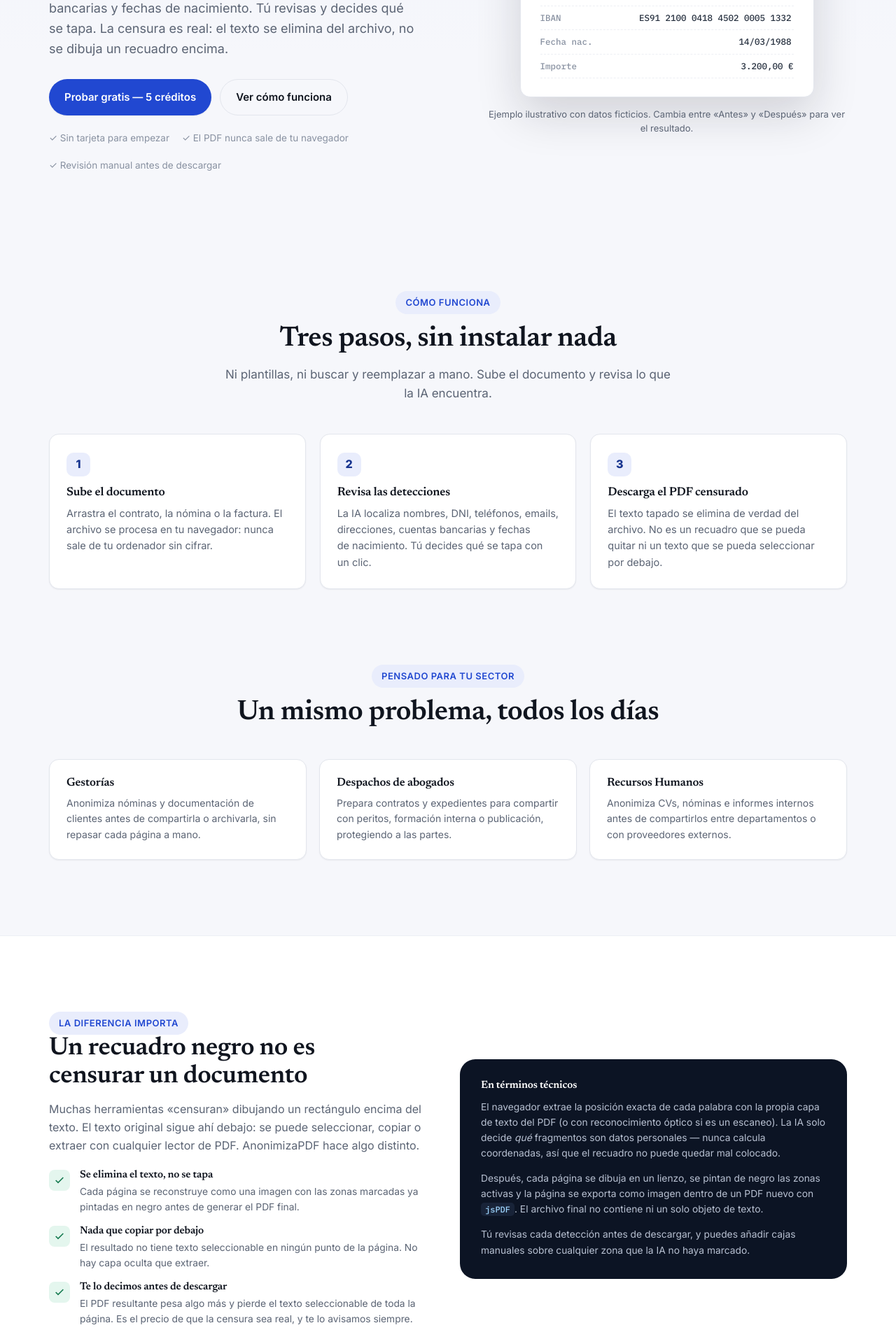
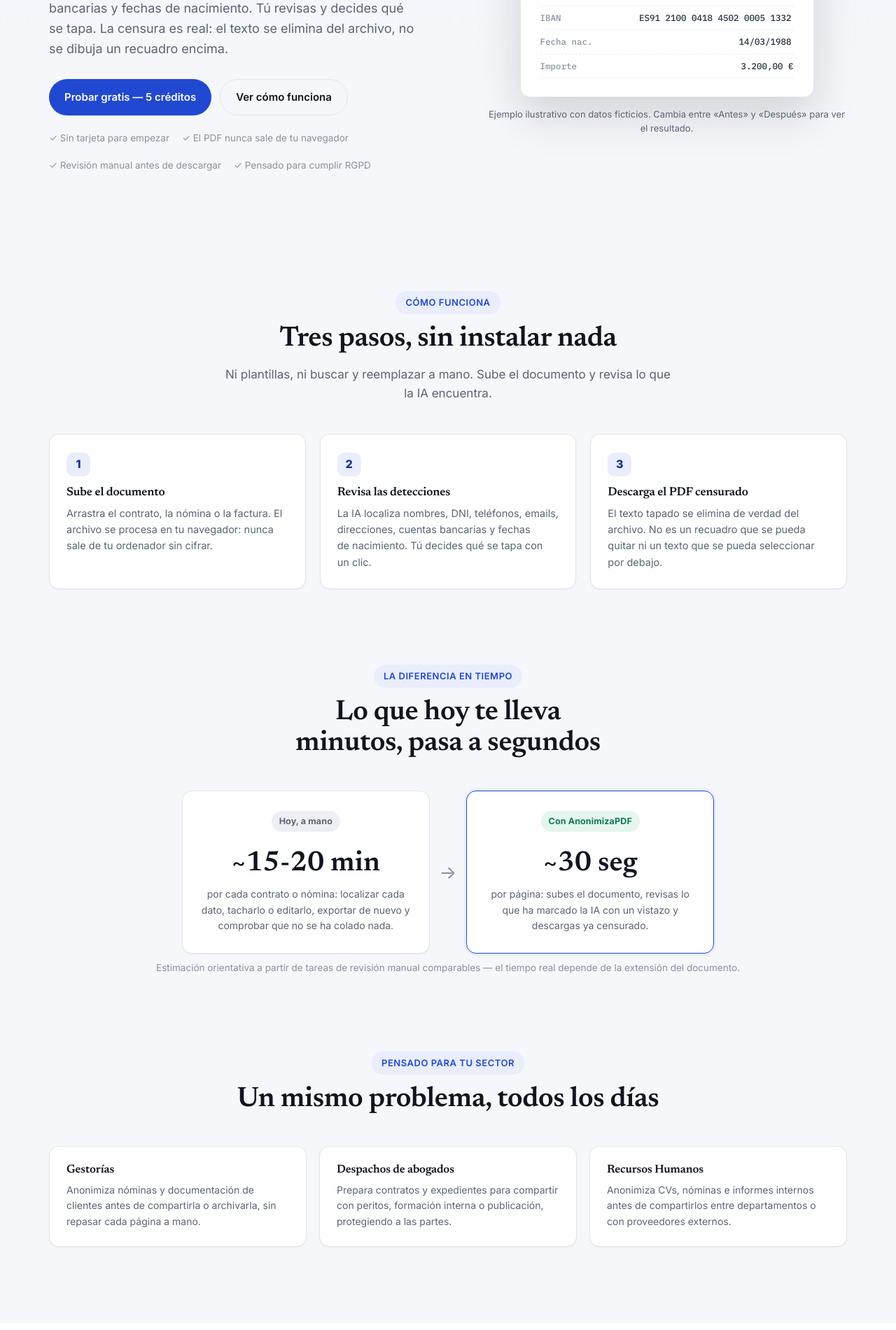
Before and after one commit to portuario491-bit/calculadoras-financieras, a PHP site: page /anonimiza-pdf/index.html in a window 1280 px wide. Shown: the part 577-2478 px from the top of the page at 70% size. Run offline with PHP 8.4, Linux system fonts and the light colour scheme.

Commit message:
Mejoras de conversión en la landing de AnonimizaPDF
Añade una barra fija de "Probar gratis" en móvil que aparece al pasar
el hero, un bloque honesto de comparación de tiempo (revisión manual
vs. la herramienta, marcado como estimación orientativa) y refuerza el
mensaje de cumplimiento RGPD junto a la confianza ya existente en el
hero. Sin testimonios ni cifras de clientes inventadas: la web todavía
no tiene clientes reales.

Bump de ?v= en styles.css y main.js (únicos archivos con contenido
modificado) para que el cambio llegue a quien ya había visitado la web
con el cacheo largo activado.

Co-Authored-By: Claude Sonnet 5 <noreply@anthropic.com>
Claude-Session: https://claude.ai/code/session_01KHPzpabkzP9pJMA3DdaojH

```diff
--- a/anonimiza-pdf/app.html
+++ b/anonimiza-pdf/app.html
@@ -8,7 +8,7 @@
 <link rel="preconnect" href="https://fonts.googleapis.com">
 <link rel="preconnect" href="https://fonts.gstatic.com" crossorigin>
 <link rel="stylesheet" href="https://fonts.googleapis.com/css2?family=Newsreader:wght@500;600;700&family=Inter:wght@400;500;600;700;800&family=IBM+Plex+Mono:wght@500&display=swap">
-<link rel="stylesheet" href="styles.css?v=20260829">
+<link rel="stylesheet" href="styles.css?v=20260829b">
 </head>
 <body>
 <div class="app-shell">
--- a/anonimiza-pdf/aviso-legal.html
+++ b/anonimiza-pdf/aviso-legal.html
@@ -8,7 +8,7 @@
 <link rel="preconnect" href="https://fonts.googleapis.com">
 <link rel="preconnect" href="https://fonts.gstatic.com" crossorigin>
 <link rel="stylesheet" href="https://fonts.googleapis.com/css2?family=Newsreader:wght@500;600;700&family=Inter:wght@400;500;600;700;800&display=swap">
-<link rel="stylesheet" href="styles.css?v=20260829">
+<link rel="stylesheet" href="styles.css?v=20260829b">
 </head>
 <body>
 <div class="demo-banner">⚠️ <strong>MODO DEMO</strong> — los planes de pago son una simulación, no se cobra nada de verdad.</div>
--- a/anonimiza-pdf/cuenta.html
+++ b/anonimiza-pdf/cuenta.html
@@ -8,7 +8,7 @@
 <link rel="preconnect" href="https://fonts.googleapis.com">
 <link rel="preconnect" href="https://fonts.gstatic.com" crossorigin>
 <link rel="stylesheet" href="https://fonts.googleapis.com/css2?family=Newsreader:wght@500;600;700&family=Inter:wght@400;500;600;700;800&family=IBM+Plex+Mono:wght@500&display=swap">
-<link rel="stylesheet" href="styles.css?v=20260829">
+<link rel="stylesheet" href="styles.css?v=20260829b">
 </head>
 <body>
 <div class="app-shell">
--- a/anonimiza-pdf/index.html
+++ b/anonimiza-pdf/index.html
@@ -24,7 +24,7 @@
 <link rel="preconnect" href="https://fonts.googleapis.com">
 <link rel="preconnect" href="https://fonts.gstatic.com" crossorigin>
 <link rel="stylesheet" href="https://fonts.googleapis.com/css2?family=Newsreader:wght@500;600;700&family=Inter:wght@400;500;600;700;800&family=IBM+Plex+Mono:wght@500&display=swap">
-<link rel="stylesheet" href="styles.css?v=20260829">
+<link rel="stylesheet" href="styles.css?v=20260829b">
 <script type="application/ld+json">
 {"@context":"https://schema.org","@type":"SoftwareApplication","name":"AnonimizaPDF","applicationCategory":"BusinessApplication","operatingSystem":"Web","offers":[{"@type":"Offer","price":"0","priceCurrency":"EUR"},{"@type":"Offer","price":"19","priceCurrency":"EUR"},{"@type":"Offer","price":"59","priceCurrency":"EUR"}],"description":"Herramienta de censura automática de datos personales en documentos PDF mediante inteligencia artificial."}
 </script>
@@ -75,6 +75,7 @@
           <span>✓ Sin tarjeta para empezar</span>
           <span>✓ El PDF nunca sale de tu navegador</span>
           <span>✓ Revisión manual antes de descargar</span>
+          <span>✓ Pensado para cumplir RGPD</span>
         </div>
       </div>
       <div class="demo-doc-wrap" id="producto">
@@ -107,6 +108,29 @@
         <p>Ni plantillas, ni buscar y reemplazar a mano. Sube el documento y revisa lo que la IA encuentra.</p>
       </div>
       <div class="steps-grid" data-steps></div>
+    </div>
+  </section>
+
+  <section class="section" style="padding-top:0">
+    <div class="container">
+      <div class="section-head">
+        <span class="eyebrow">La diferencia en tiempo</span>
+        <h2>Lo que hoy te lleva minutos, pasa a segundos</h2>
+      </div>
+      <div class="compare-grid">
+        <div class="card compare-card">
+          <span class="badge badge-muted" style="margin-bottom:14px">Hoy, a mano</span>
+          <div class="compare-time">~15-20 min</div>
+          <p class="muted" style="font-size:14px">por cada contrato o nómina: localizar cada dato, tacharlo o editarlo, exportar de nuevo y comprobar que no se ha colado nada.</p>
+        </div>
+        <div class="compare-arrow" aria-hidden="true">→</div>
+        <div class="card compare-card is-highlight">
+          <span class="badge badge-ok" style="margin-bottom:14px">Con AnonimizaPDF</span>
+          <div class="compare-time">~30 seg</div>
+          <p class="muted" style="font-size:14px">por página: subes el documento, revisas lo que ha marcado la IA con un vistazo y descargas ya censurado.</p>
+        </div>
+      </div>
+      <p class="pricing-note" style="margin-top:10px">Estimación orientativa a partir de tareas de revisión manual comparables — el tiempo real depende de la extensión del documento.</p>
     </div>
   </section>
 
@@ -192,6 +216,10 @@
 
 </main>
 
+<div class="sticky-cta" id="stickyCta">
+  <a href="registro.html" class="btn btn-primary">Probar gratis — 5 créditos</a>
+</div>
+
 <footer class="site-footer">
   <div class="container">
     <div class="footer-grid">
@@ -229,6 +257,6 @@
 
 <script defer src="lib/manifest.js?v=20260829"></script>
 <script defer src="common.js?v=20260829"></script>
-<script defer src="main.js?v=20260829"></script>
+<script defer src="main.js?v=20260829b"></script>
 </body>
 </html>
--- a/anonimiza-pdf/login.html
+++ b/anonimiza-pdf/login.html
@@ -8,7 +8,7 @@
 <link rel="preconnect" href="https://fonts.googleapis.com">
 <link rel="preconnect" href="https://fonts.gstatic.com" crossorigin>
 <link rel="stylesheet" href="https://fonts.googleapis.com/css2?family=Newsreader:wght@500;600;700&family=Inter:wght@400;500;600;700;800&display=swap">
-<link rel="stylesheet" href="styles.css?v=20260829">
+<link rel="stylesheet" href="styles.css?v=20260829b">
 </head>
 <body>
 <div class="demo-banner">⚠️ <strong>MODO DEMO</strong> — cuenta y créditos reales, pagos simulados.</div>
--- a/anonimiza-pdf/main.js
+++ b/anonimiza-pdf/main.js
@@ -87,6 +87,22 @@
     }));
   }
 
+  function initStickyCta() {
+    const bar = $("#stickyCta");
+    const hero = $(".hero");
+    if (!bar || !hero) return;
+    let visible = false;
+    function update() {
+      const shouldShow = window.scrollY > hero.offsetHeight * 0.6;
+      if (shouldShow !== visible) {
+        visible = shouldShow;
+        bar.classList.toggle("is-visible", visible);
+      }
+    }
+    document.addEventListener("scroll", update, { passive: true });
+    update();
+  }
+
   function boot() {
     safe(mountSteps, "mountSteps");
     safe(mountSectors, "mountSectors");
@@ -94,6 +110,7 @@
     safe(mountFaq, "mountFaq");
     safe(initFaqToggle, "initFaqToggle");
     safe(initDemoToggle, "initDemoToggle");
+    safe(initStickyCta, "initStickyCta");
     document.documentElement.classList.add("is-ready");
   }
 
--- a/anonimiza-pdf/privacidad.html
+++ b/anonimiza-pdf/privacidad.html
@@ -8,7 +8,7 @@
 <link rel="preconnect" href="https://fonts.googleapis.com">
 <link rel="preconnect" href="https://fonts.gstatic.com" crossorigin>
 <link rel="stylesheet" href="https://fonts.googleapis.com/css2?family=Newsreader:wght@500;600;700&family=Inter:wght@400;500;600;700;800&display=swap">
-<link rel="stylesheet" href="styles.css?v=20260829">
+<link rel="stylesheet" href="styles.css?v=20260829b">
 </head>
 <body>
 <div class="demo-banner">⚠️ <strong>MODO DEMO</strong> — los planes de pago son una simulación, no se cobra nada de verdad.</div>
--- a/anonimiza-pdf/registro.html
+++ b/anonimiza-pdf/registro.html
@@ -8,7 +8,7 @@
 <link rel="preconnect" href="https://fonts.googleapis.com">
 <link rel="preconnect" href="https://fonts.gstatic.com" crossorigin>
 <link rel="stylesheet" href="https://fonts.googleapis.com/css2?family=Newsreader:wght@500;600;700&family=Inter:wght@400;500;600;700;800&display=swap">
-<link rel="stylesheet" href="styles.css?v=20260829">
+<link rel="stylesheet" href="styles.css?v=20260829b">
 </head>
 <body>
 <div class="demo-banner">⚠️ <strong>MODO DEMO</strong> — cuenta y créditos reales, pagos simulados.</div>
--- a/anonimiza-pdf/styles.css
+++ b/anonimiza-pdf/styles.css
@@ -250,6 +250,27 @@ h3 { font-size: 20px; }
 .step-card h3 { font-size: 17px; margin-bottom: 8px; }
 .step-card p { color: var(--muted); font-size: 14.5px; }
 
+/* Time comparison */
+.compare-grid { display: grid; gap: 14px; align-items: center; grid-template-columns: 1fr; max-width: 760px; margin: 0 auto; }
+@media (min-width: 720px) { .compare-grid { grid-template-columns: 1fr auto 1fr; } }
+.compare-card { padding: 28px 26px; text-align: center; }
+.compare-card.is-highlight { border-color: var(--accent); box-shadow: 0 0 0 3px var(--accent-soft); }
+.compare-time { font-family: var(--serif); font-size: 40px; font-weight: 600; }
+.compare-arrow { text-align: center; font-size: 26px; color: var(--muted-soft); transform: rotate(90deg); }
+@media (min-width: 720px) { .compare-arrow { transform: none; } }
+
+/* Sticky mobile CTA */
+.sticky-cta {
+  position: fixed; left: 0; right: 0; bottom: 0; z-index: 90;
+  background: var(--card); border-top: 1px solid var(--border);
+  padding: 12px 16px calc(12px + env(safe-area-inset-bottom));
+  box-shadow: 0 -8px 24px rgba(16,21,31,.08);
+  transform: translateY(110%); transition: transform .3s var(--ease-out);
+}
+.sticky-cta.is-visible { transform: translateY(0); }
+.sticky-cta .btn { width: 100%; }
+@media (min-width: 960px) { .sticky-cta { display: none; } }
+
 /* Sectors */
 .sector-grid { display: grid; gap: 18px; }
 @media (min-width: 720px) { .sector-grid { grid-template-columns: repeat(3, 1fr); } }
--- a/anonimiza-pdf/terminos.html
+++ b/anonimiza-pdf/terminos.html
@@ -8,7 +8,7 @@
 <link rel="preconnect" href="https://fonts.googleapis.com">
 <link rel="preconnect" href="https://fonts.gstatic.com" crossorigin>
 <link rel="stylesheet" href="https://fonts.googleapis.com/css2?family=Newsreader:wght@500;600;700&family=Inter:wght@400;500;600;700;800&display=swap">
-<link rel="stylesheet" href="styles.css?v=20260829">
+<link rel="stylesheet" href="styles.css?v=20260829b">
 </head>
 <body>
 <div class="demo-banner">⚠️ <strong>MODO DEMO</strong> — los planes de pago son una simulación, no se cobra nada de verdad.</div>
```
